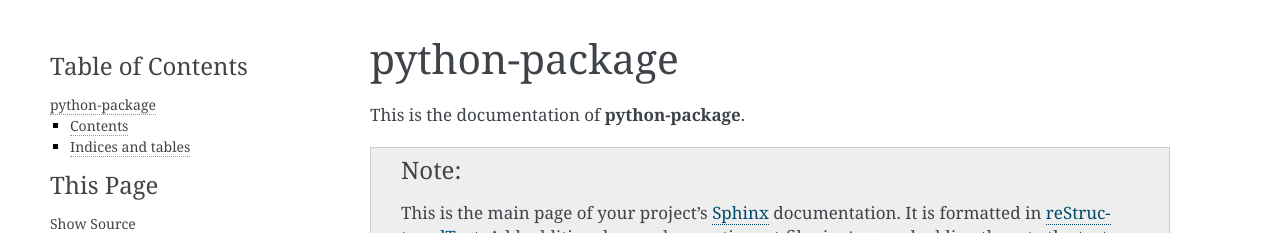
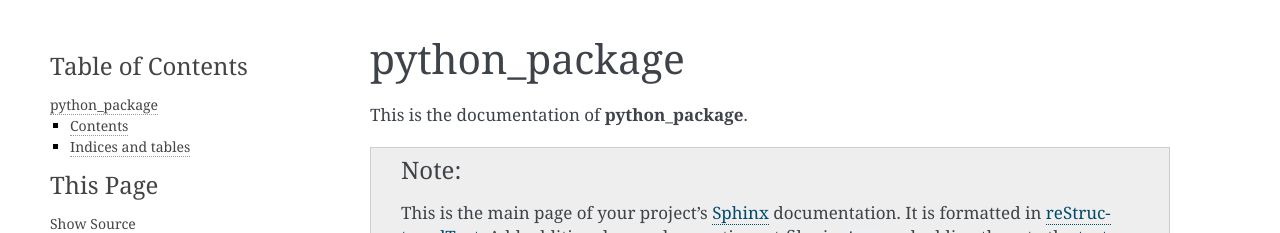
Before and after one commit to wimpeelaerts/python-package, a Sphinx documentation site: the page built from docs/index.rst, in a window 1280 px wide. Shown: the top 233 px of the page. Built offline with Sphinx 7.4.7, drawn with Linux system fonts in a browser that asks for light colours.

```diff
--- a/docs/conf.py
+++ b/docs/conf.py
@@ -81,7 +81,7 @@ source_suffix = '.rst'
 master_doc = 'index'
 
 # General information about the project.
-project = u'python-package'
+project = u'python_package'
 copyright = u'2020, wimpeelaerts'
 
 # The version info for the project you're documenting, acts as replacement for
@@ -235,7 +235,7 @@ latex_elements = {
 # Grouping the document tree into LaTeX files. List of tuples
 # (source start file, target name, title, author, documentclass [howto/manual]).
 latex_documents = [
-  ('index', 'user_guide.tex', u'python-package Documentation',
+  ('index', 'user_guide.tex', u'python_package Documentation',
    u'wimpeelaerts', 'manual'),
 ]
 
--- a/docs/index.rst
+++ b/docs/index.rst
@@ -1,8 +1,8 @@
 ==============
-python-package
+python_package
 ==============
 
-This is the documentation of **python-package**.
+This is the documentation of **python_package**.
 
 .. note::
 
--- a/src/python_package/__init__.py
+++ b/src/python_package/__init__.py
@@ -3,7 +3,7 @@ from pkg_resources import get_distribution, DistributionNotFound
 
 try:
     # Change here if project is renamed and does not equal the package name
-    dist_name = 'python_package'
+    dist_name = __name__
     __version__ = get_distribution(dist_name).version
 except DistributionNotFound:
     __version__ = 'unknown'
```
Also changed, not shown: 2 other files.
